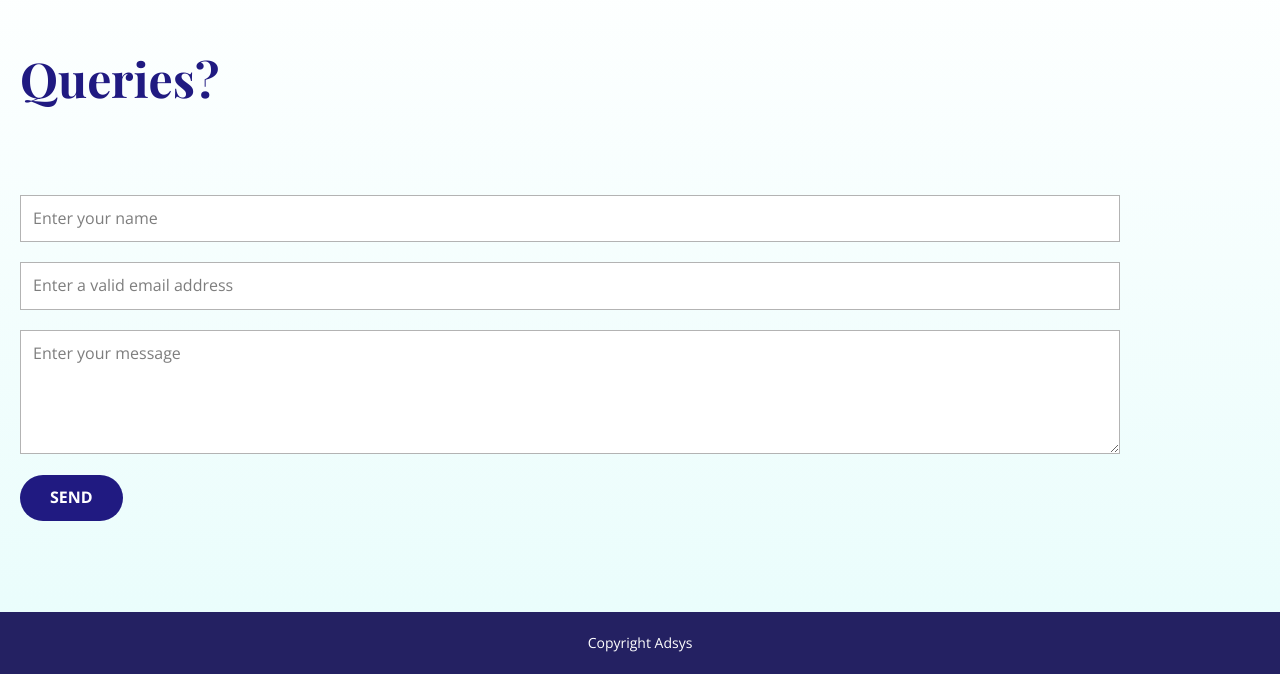
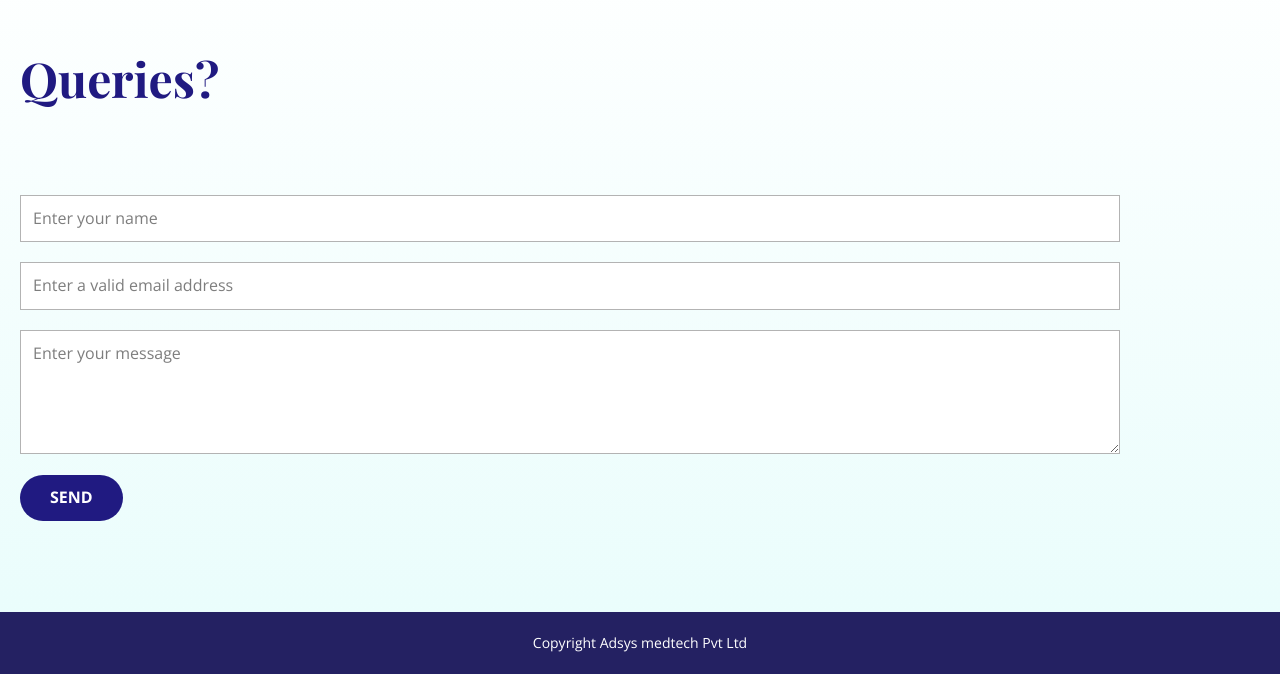
Before and after one commit to adsysMed/adsysMed.github.io, a website built with webpack: page index.html in a window 1280 px wide. Shown: the part 2085-2759 px from the top of the page. Built offline with nearby package versions, Linux system fonts and the light colour scheme; a web font is replaced by a local one.

Commit message:
footer text

```diff
--- a/index.html
+++ b/index.html
@@ -290,7 +290,7 @@
 
 
     <footer class="u-align-center u-clearfix u-grey-80" id="sec-aeb0"><div class="u-clearfix u-sheet u-sheet-1">
-        <p class="u-small-text u-text u-text-variant">Copyright Adsys</p>
+        <p class="u-small-text u-text u-text-variant">Copyright Adsys medtech Pvt Ltd</p>
       </div></footer>
   </body>
 </html>
```
